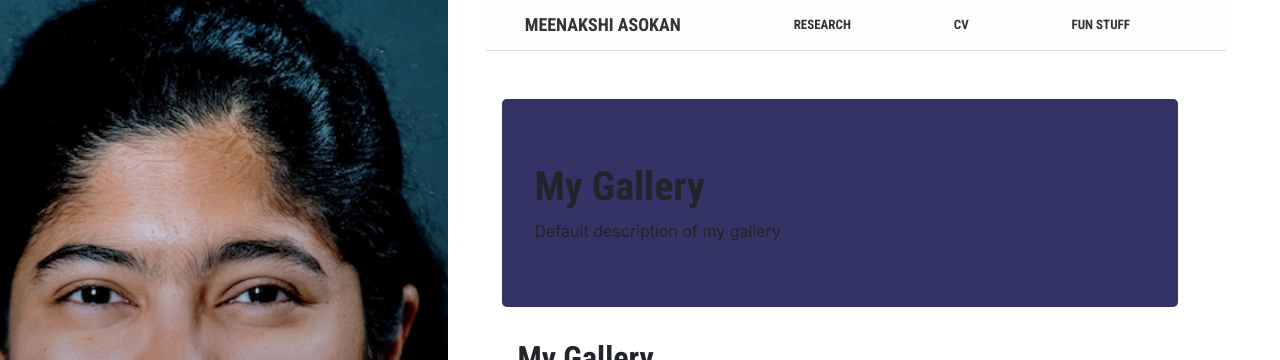
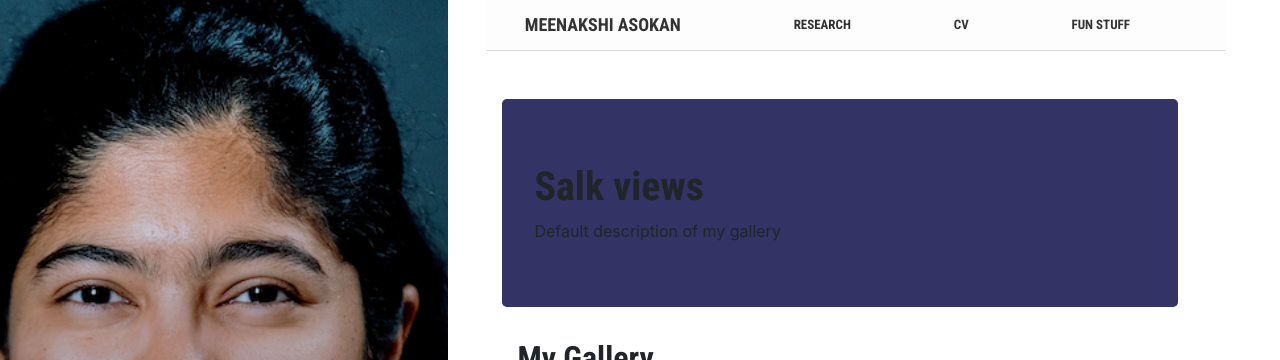
Before and after one commit to Meenakshi-Asokan/Meenakshi-Asokan.github.io, a Jekyll site: the page built from pages/3_gallery.html, in a window 1280 px wide and 900 px high. Shown: the top 360 px of the window. Built offline with Jekyll 4.4.1, drawn with Linux system fonts in a browser that asks for light colours; nearby versions of some CDN libraries; some web fonts are replaced; library files that are not in the unit come from our copies; comment, search, counter and statistics services are not loaded; some of the changed lines change nothing that is shown.

Commit message:
small title updates

```diff
--- a/pages/3_gallery.html
+++ b/pages/3_gallery.html
@@ -15,8 +15,8 @@ active: true
   <meta charset="utf-8">
   <meta name="viewport" content="width=device-width, initial-scale=1, shrink-to-fit=no">
 
-  <meta property="og:title" content="My Gallery">
-  <meta property="og:description" content="Default description of my gallery">
+  <meta property="og:title" content="My identity outside the lab">
+  <meta property="og:description" content="Welcome to the fun-filled part of my life (whenever I get to spend time outside the lab :)), I love doing most things adventurous and nature loving!">
   <meta property="og:image" content="/images/photos/IMG_6857.jpg">
   <meta property="og:url" content="">
   <meta property="og:site_name" content="My Gallery">
@@ -48,7 +48,7 @@ active: true
 
   <div class="jumbotron header-image">
     <div class="header-info">
-      <h1>My Gallery</h1>
+      <h1>Salk views</h1>
       <div class="header-info-details">Default description of my gallery</div>
     </div>
   </div>
```
